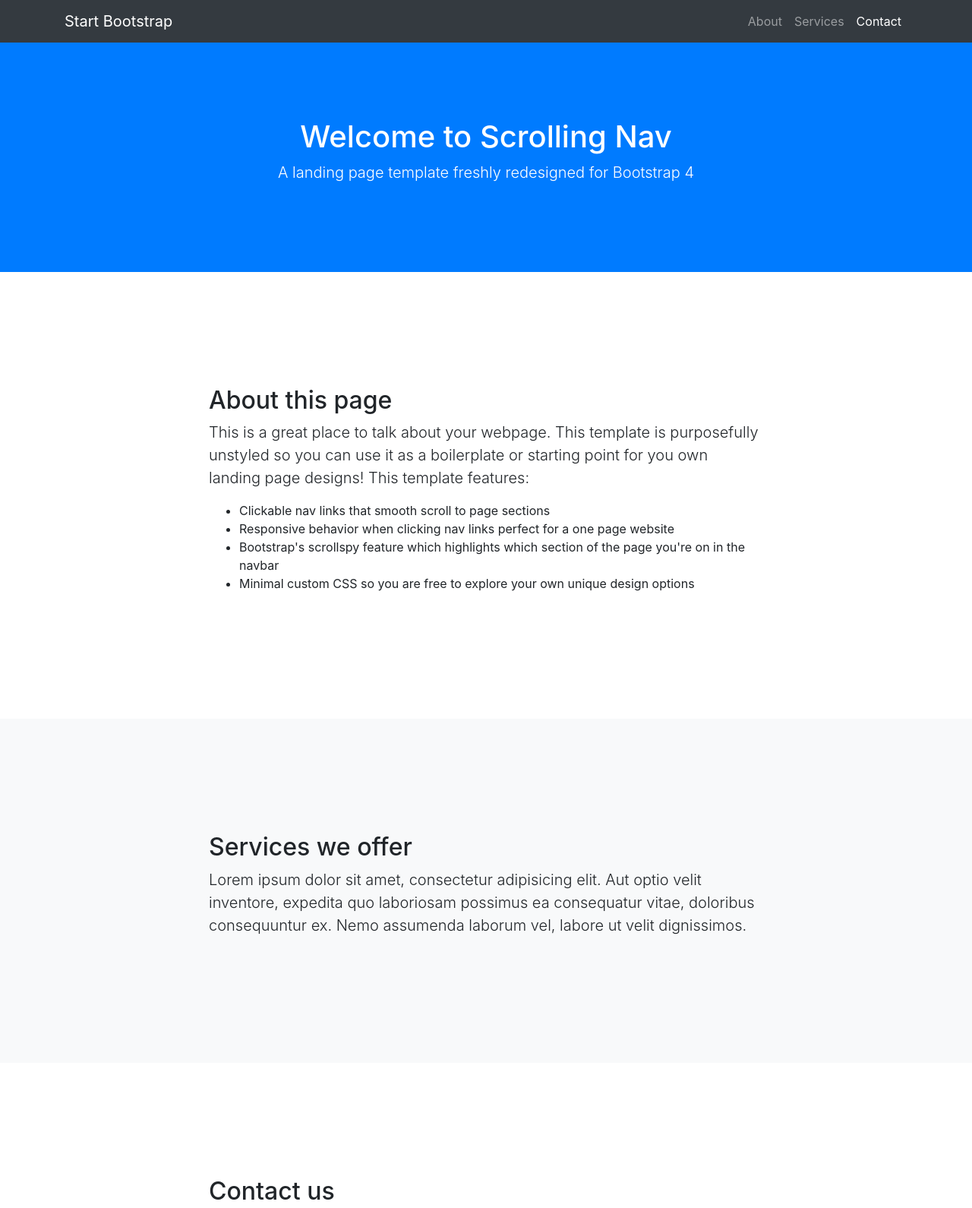
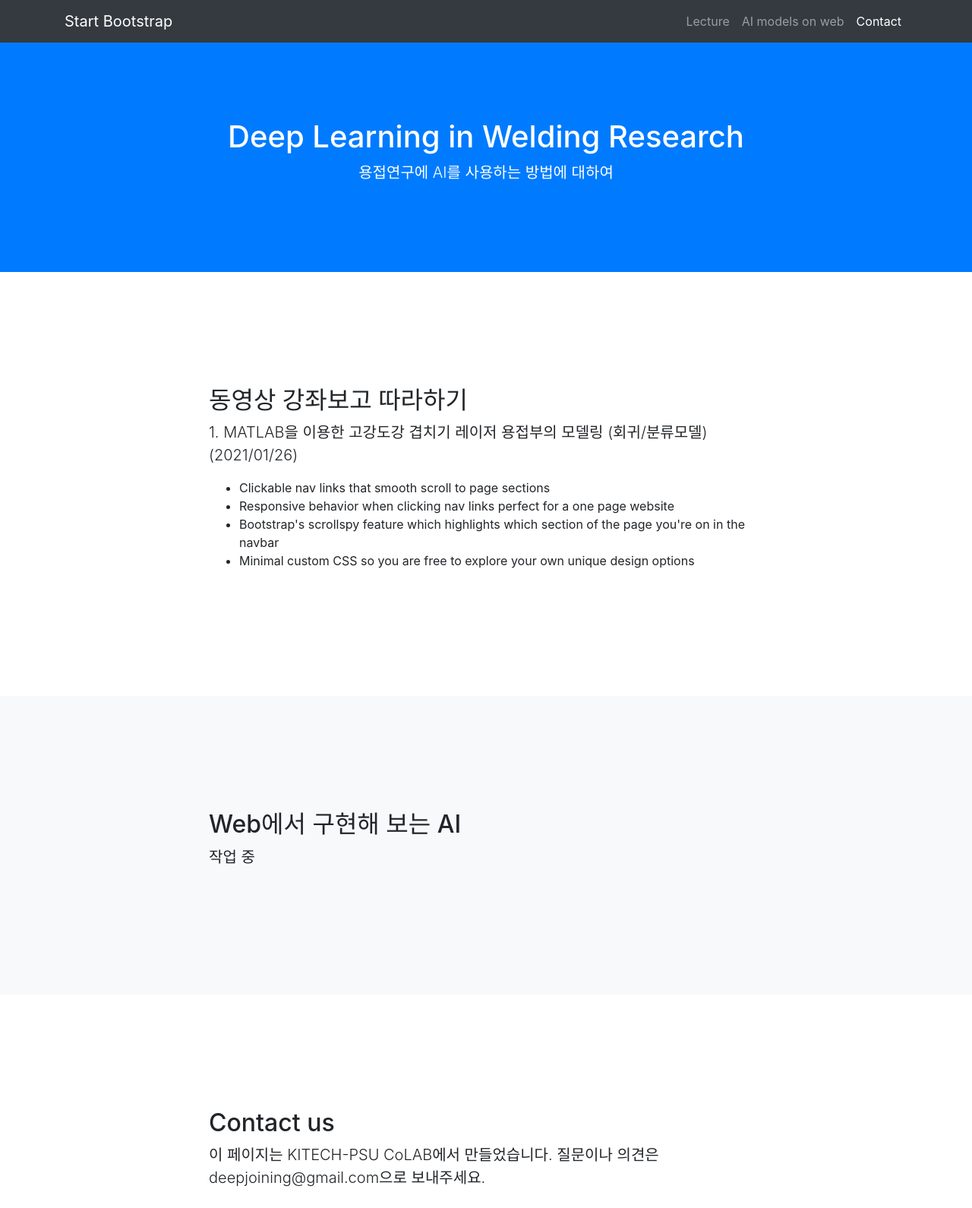
Before and after one commit to deepjoining/deepjoining.github.io, a website with bundled scripts: page index.html in a window 1280 px wide. Shown: the top 1590 px of the page at 76% size. Built offline with nearby package versions, Linux system fonts and the light colour scheme.

Commit message:
Update index.html

```diff
--- a/index.html
+++ b/index.html
@@ -30,10 +30,10 @@
       <div class="collapse navbar-collapse" id="navbarResponsive">
         <ul class="navbar-nav ml-auto">
           <li class="nav-item">
-            <a class="nav-link js-scroll-trigger" href="#about">About</a>
+            <a class="nav-link js-scroll-trigger" href="#lecture">Lecture</a>
           </li>
           <li class="nav-item">
-            <a class="nav-link js-scroll-trigger" href="#services">Services</a>
+            <a class="nav-link js-scroll-trigger" href="#services">AI models on web</a>
           </li>
           <li class="nav-item">
             <a class="nav-link js-scroll-trigger" href="#contact">Contact</a>
@@ -45,17 +45,17 @@
 
   <header class="bg-primary text-white">
     <div class="container text-center">
-      <h1>Welcome to Scrolling Nav</h1>
-      <p class="lead">A landing page template freshly redesigned for Bootstrap 4</p>
+      <h1>Deep Learning in Welding Research</h1>
+      <p class="lead">용접연구에 AI를 사용하는 방법에 대하여</p>
     </div>
   </header>
 
-  <section id="about">
+  <section id="lecture">
     <div class="container">
       <div class="row">
         <div class="col-lg-8 mx-auto">
-          <h2>About this page</h2>
-          <p class="lead">This is a great place to talk about your webpage. This template is purposefully unstyled so you can use it as a boilerplate or starting point for you own landing page designs! This template features:</p>
+          <h2>동영상 강좌보고 따라하기</h2>
+          <p class="lead">1. MATLAB을 이용한 고강도강 겹치기 레이저 용접부의 모델링 (회귀/분류모델) (2021/01/26)</p>
           <ul>
             <li>Clickable nav links that smooth scroll to page sections</li>
             <li>Responsive behavior when clicking nav links perfect for a one page website</li>
@@ -71,8 +71,8 @@
     <div class="container">
       <div class="row">
         <div class="col-lg-8 mx-auto">
-          <h2>Services we offer</h2>
-          <p class="lead">Lorem ipsum dolor sit amet, consectetur adipisicing elit. Aut optio velit inventore, expedita quo laboriosam possimus ea consequatur vitae, doloribus consequuntur ex. Nemo assumenda laborum vel, labore ut velit dignissimos.</p>
+          <h2>Web에서 구현해 보는 AI</h2>
+          <p class="lead">작업 중</p>
         </div>
       </div>
     </div>
@@ -83,7 +83,7 @@
       <div class="row">
         <div class="col-lg-8 mx-auto">
           <h2>Contact us</h2>
-          <p class="lead">Lorem ipsum dolor sit amet, consectetur adipisicing elit. Vero odio fugiat voluptatem dolor, provident officiis, id iusto! Obcaecati incidunt, qui nihil beatae magnam et repudiandae ipsa exercitationem, in, quo totam.</p>
+          <p class="lead"> 이 페이지는 KITECH-PSU CoLAB에서 만들었습니다. 질문이나 의견은 deepjoining@gmail.com으로 보내주세요.</p>
         </div>
       </div>
     </div>
@@ -92,7 +92,8 @@
   <!-- Footer -->
   <footer class="py-5 bg-dark">
     <div class="container">
-      <p class="m-0 text-center text-white">Copyright &copy; Your Website 2020</p>
+      <p class="m-0 text-center text-white">Copyright &copy; Deepjoining 2020</p>
+      <p class="m-0 text-center text-white">만든사람: 유현정, 이기동, </p>
     </div>
     <!-- /.container -->
   </footer>
```
